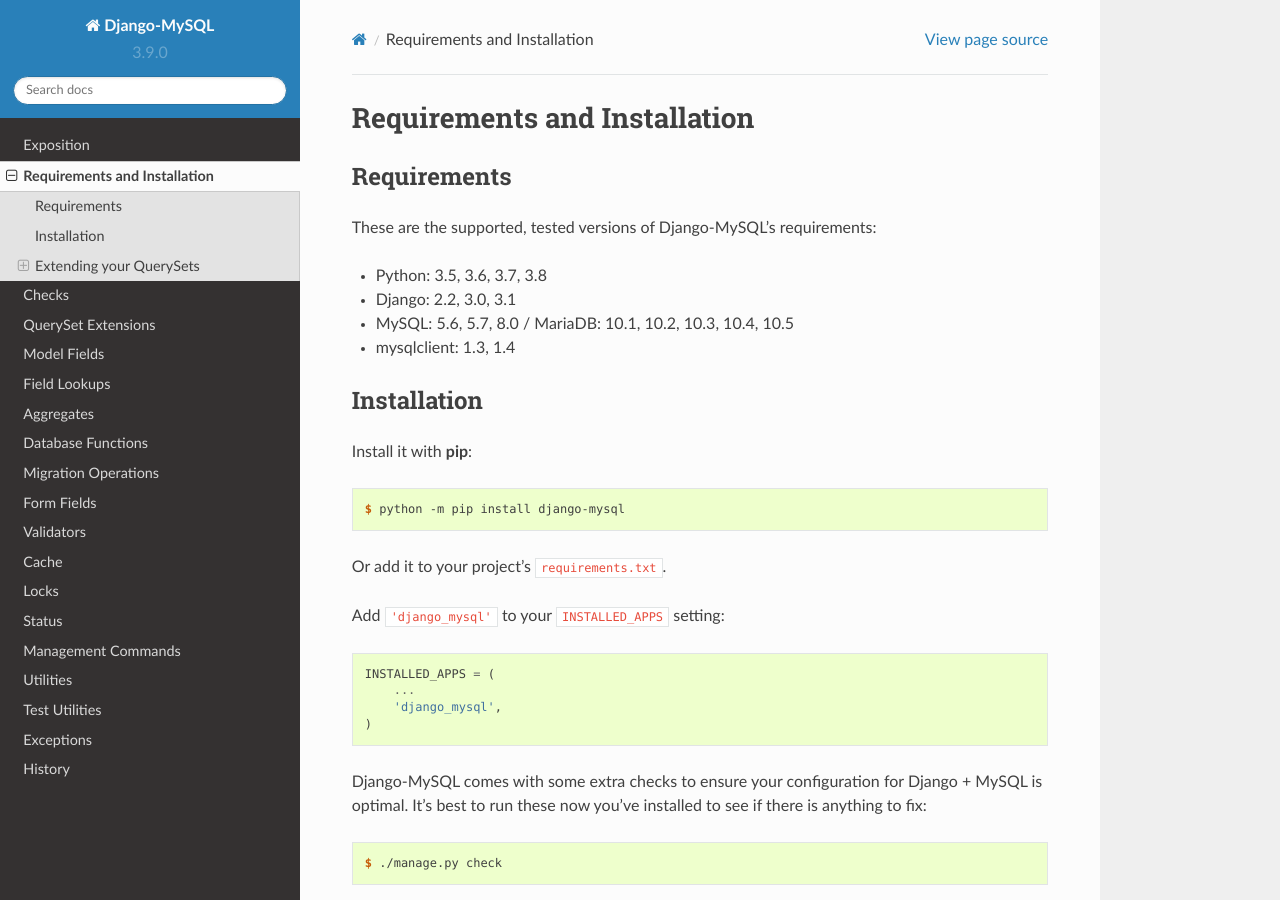
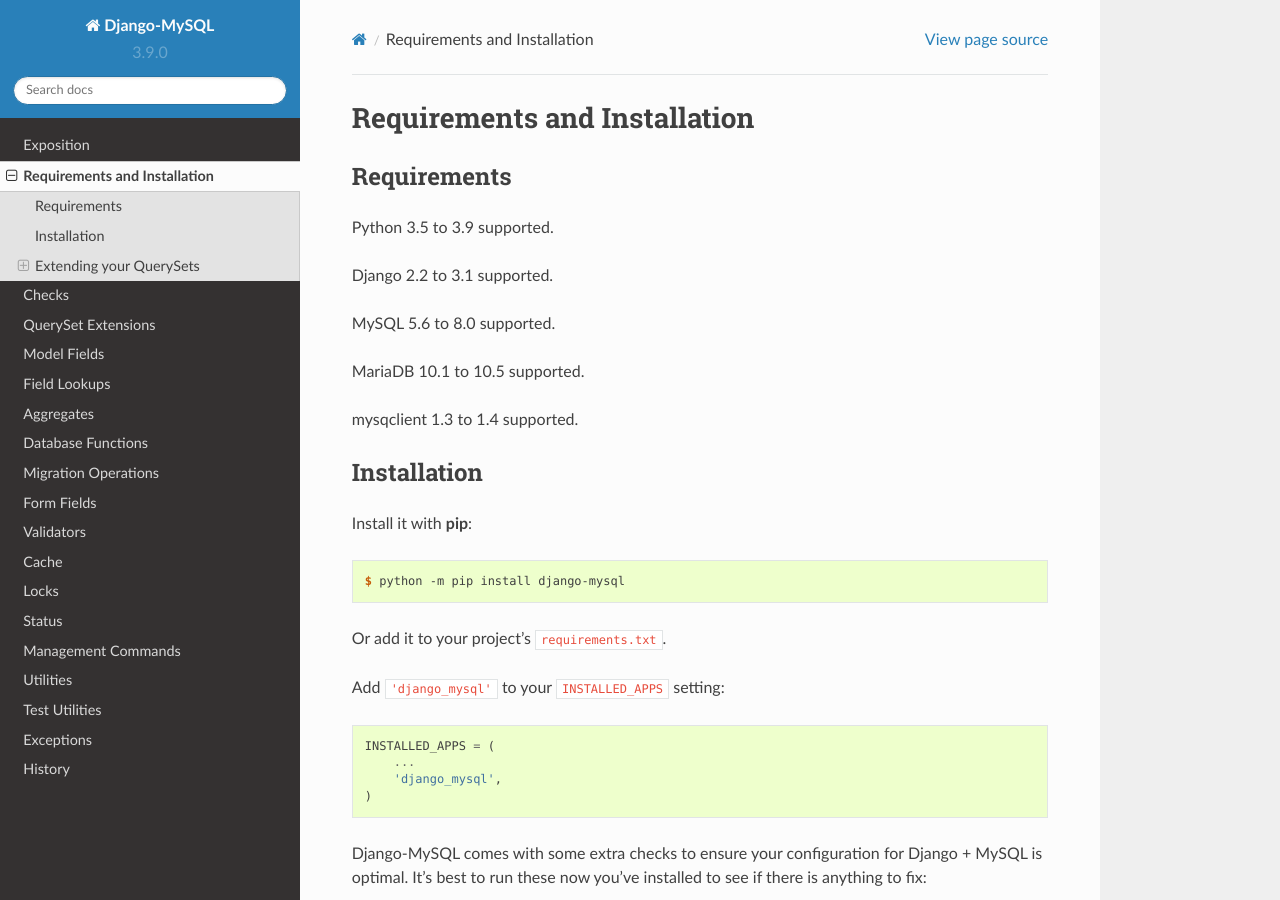
Before and after one commit to adamchainz/django-mysql, a Sphinx documentation site: the page built from docs/installation.rst, in a window 1280 px wide and 900 px high. Built offline with Sphinx 7.4.7 and the Read the Docs theme 2.0.0, drawn with Linux system fonts in a browser that asks for light colours.

Commit message:
Officially support Python 3.9

```diff
--- a/HISTORY.rst
+++ b/HISTORY.rst
@@ -1,6 +1,8 @@
 =======
 History
 =======
+
+* Support Python 3.9.
 
 3.9.0 (2020-10-11)
 ------------------
--- a/docs/installation.rst
+++ b/docs/installation.rst
@@ -5,12 +5,15 @@
 Requirements
 ------------
 
-These are the supported, tested versions of Django-MySQL's requirements:
+Python 3.5 to 3.9 supported.
 
-* Python: 3.5, 3.6, 3.7, 3.8
-* Django: 2.2, 3.0, 3.1
-* MySQL: 5.6, 5.7, 8.0 / MariaDB: 10.1, 10.2, 10.3, 10.4, 10.5
-* mysqlclient: 1.3, 1.4
+Django 2.2 to 3.1 supported.
+
+MySQL 5.6 to 8.0 supported.
+
+MariaDB 10.1 to 10.5 supported.
+
+mysqclient 1.3 to 1.4 supported.
 
 Installation
 ------------
```
